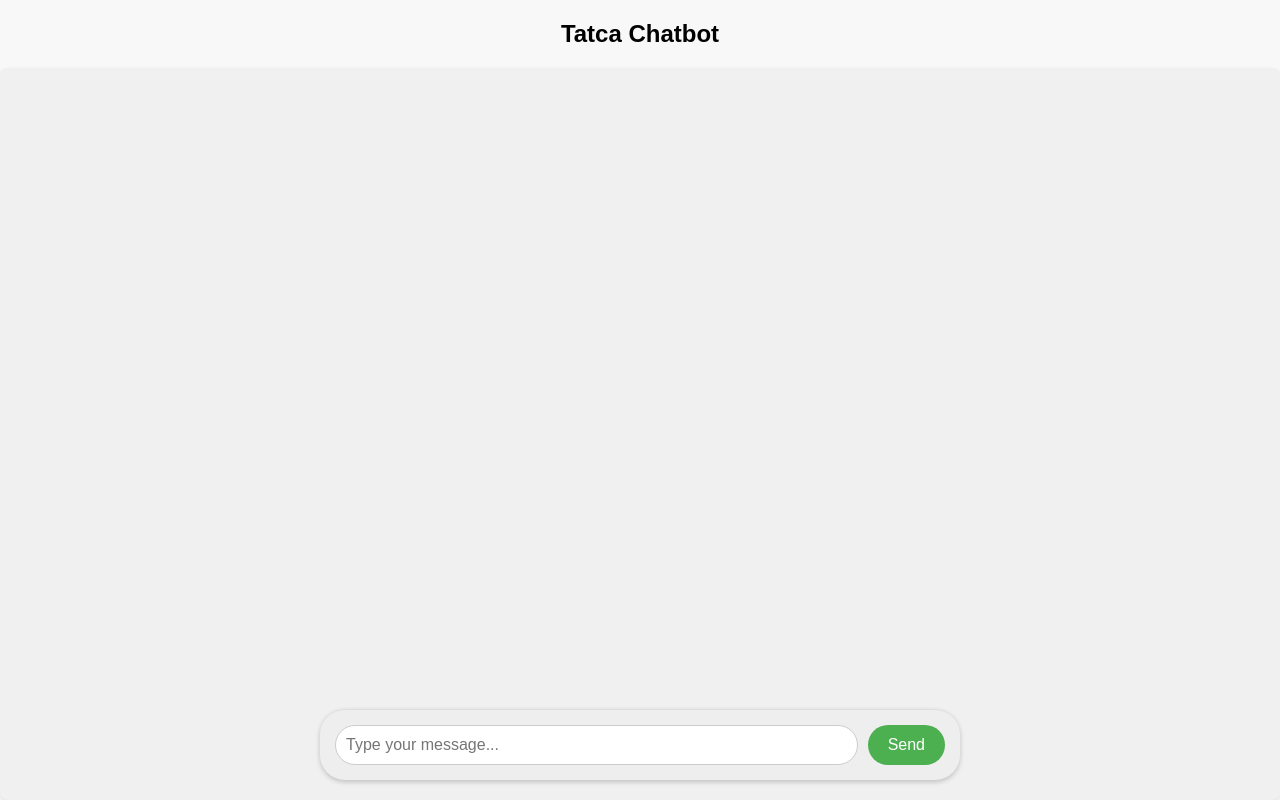
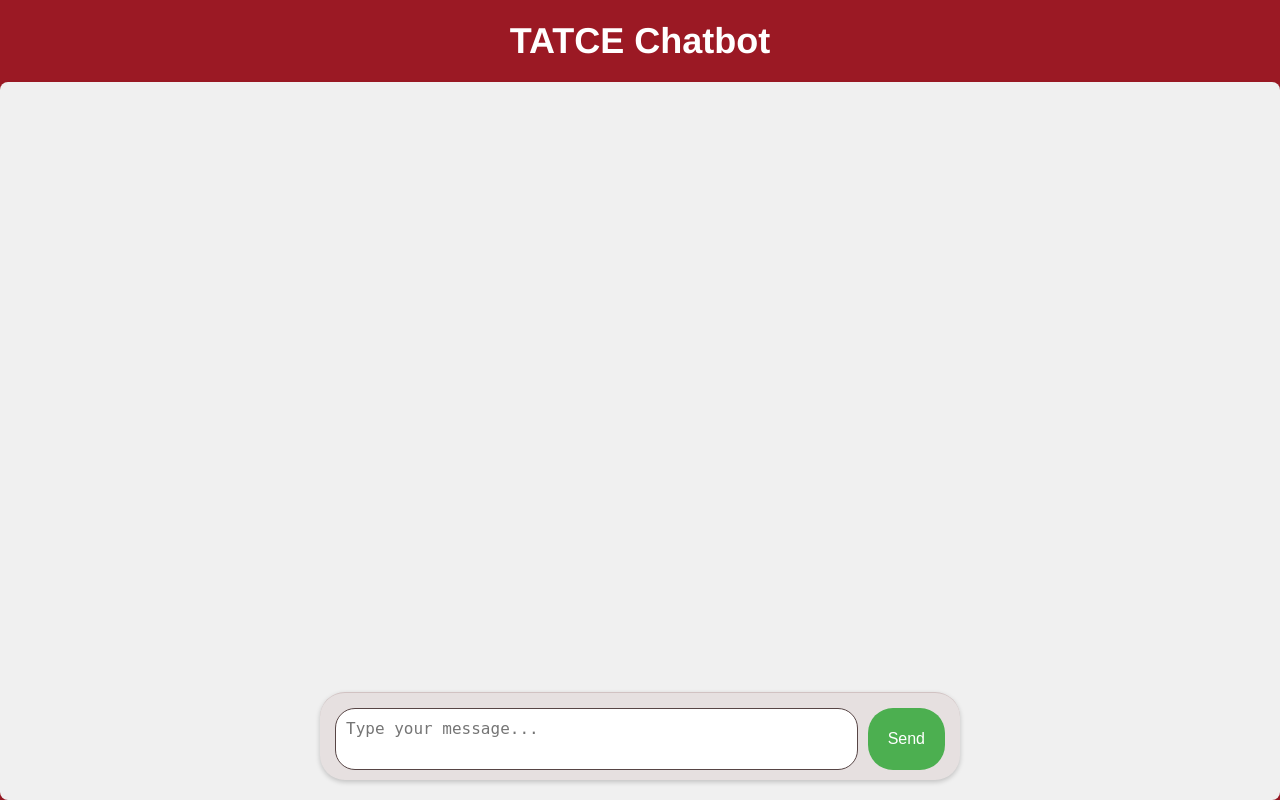
Before and after one commit to Rauded/tatca_chatbot, a PHP site: page /index.html in a window 1280 px wide. Run offline with PHP 8.4, Linux system fonts and the light colour scheme.

Commit message:
Good looking alright version

```diff
--- a/index.html
+++ b/index.html
@@ -1,17 +1,17 @@
 <!DOCTYPE html>
 <html>
 <head>
-<title>Tatca Chatbot</title>
+<title>Tatce Chatbot</title>
 <link rel="stylesheet" href="style.css">
 </head>
 <body>
-<h1 class="chat-title">Tatca Chatbot</h1>
+<h1 class="chat-title">TATCE Chatbot</h1>
 
 <div id="chat-container">
   </div>
 
 <div id="input-container">
-  <input type="text" id="user-input" placeholder="Type your message...">
+  <textarea id="user-input" placeholder="Type your message..." rows="1"></textarea>
   <button id="send-button">Send</button>
 </div>
 
@@ -68,6 +68,11 @@
       sendButton.click();
     }
   });
+  // Auto-resize textarea
+  userInput.addEventListener('input', () => {
+    userInput.style.height = 'auto';
+    userInput.style.height = userInput.scrollHeight + 'px';
+  });
 </script>
 
 </body>
--- a/style.css
+++ b/style.css
@@ -4,20 +4,17 @@ body {
     flex-direction: column;
     height: 100vh;
     margin: 0;
-    background-color: #f8f8f8; /* Light gray background */
+    background-color: #9b1924; /* Light gray background */
 }
 
 /* Centered title styling */
 .chat-title {
-    text-align:center;
+    text-align: center;
     margin: 20px 0;
-    font-size: 24px;
+    font-size: 36px;
     font-weight: bold;
-}
-
-/* Add more left padding to chat container */
-#chat-container {
-    padding-left: 40px;
+    font-family: "Helvetica", sans-serif;
+    color: white;
 }
 
 /* Floating input container styling */
@@ -42,6 +39,7 @@ body {
 }
 
 #chat-container {
+    padding-left: 40px;
     flex-grow: 1;
     overflow-y: auto;
     padding: 20px;
@@ -63,29 +61,37 @@ body {
     text-align: right;
     align-self: flex-end; /* Align user messages to the right */
     color: #333; /* Darker text */
+    margin: 10px 320px 10px 320px;
 }
 
 .bot-message {
     background-color: #e8f5e9; /* Light green for bot messages */
     text-align: left;
-    align-self: flex-start; /* Align bot messages to the left */
+    align-self:first baseline; /* Align bot messages to the left */
     color: #333;
+    margin: 10px 320px 10px 320px;
+
 }
 
 #input-container {
     display: flex;
     padding: 15px;
-    background-color: #eee; /* Light gray for input area */
-    border-top: 1px solid #ddd; /* Subtle top border */
+    background-color: #e6e0e0; /* Light gray for input area */
+    border-top: 1px solid #d1c2c2; /* Subtle top border */
+    padding-bottom: 10px;
 }
 
 #user-input {
     flex-grow: 1;
     padding: 10px;
-    border: 1px solid #ccc;
-    border-radius: 25px; /* Rounded input field */
+    border: 1px solid #574545;
+    border-radius: 20px; /* Rounded corners */
     outline: none; /* Remove default outline */
     font-size: 16px; /* Larger font size */
+    resize: none; /* Disable manual resize handle */
+    overflow-y: hidden; /* Hide scrollbar during auto-resize */
+    min-height: 40px;
+    max-height: 200px; /* Optional max height */
 }
 
 #send-button {
@@ -101,5 +107,5 @@ body {
 }
 
 #send-button:hover {
-    background-color: #43a047; /* Darker green on hover */
+    background-color: #419f45; /* Darker green on hover */
 }
```
